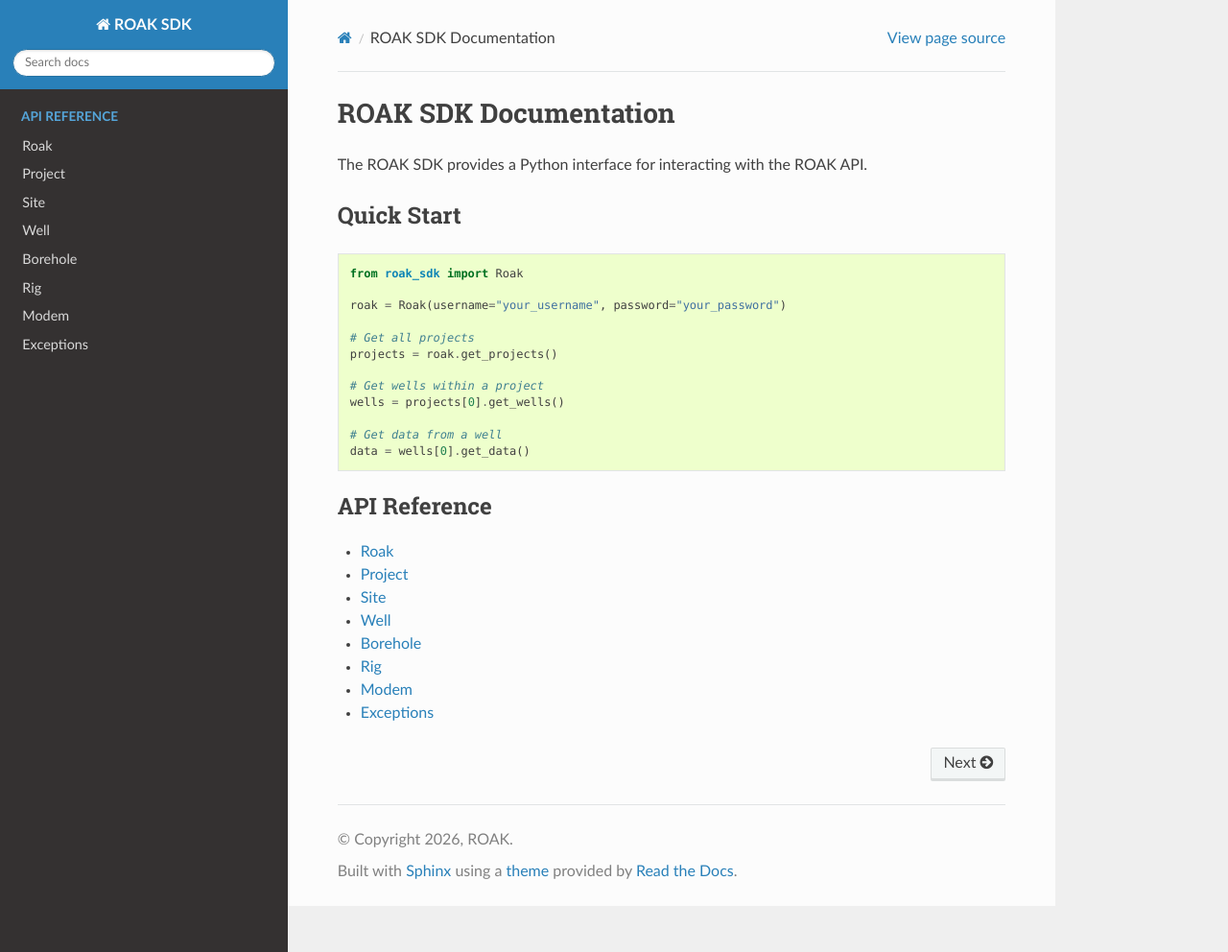
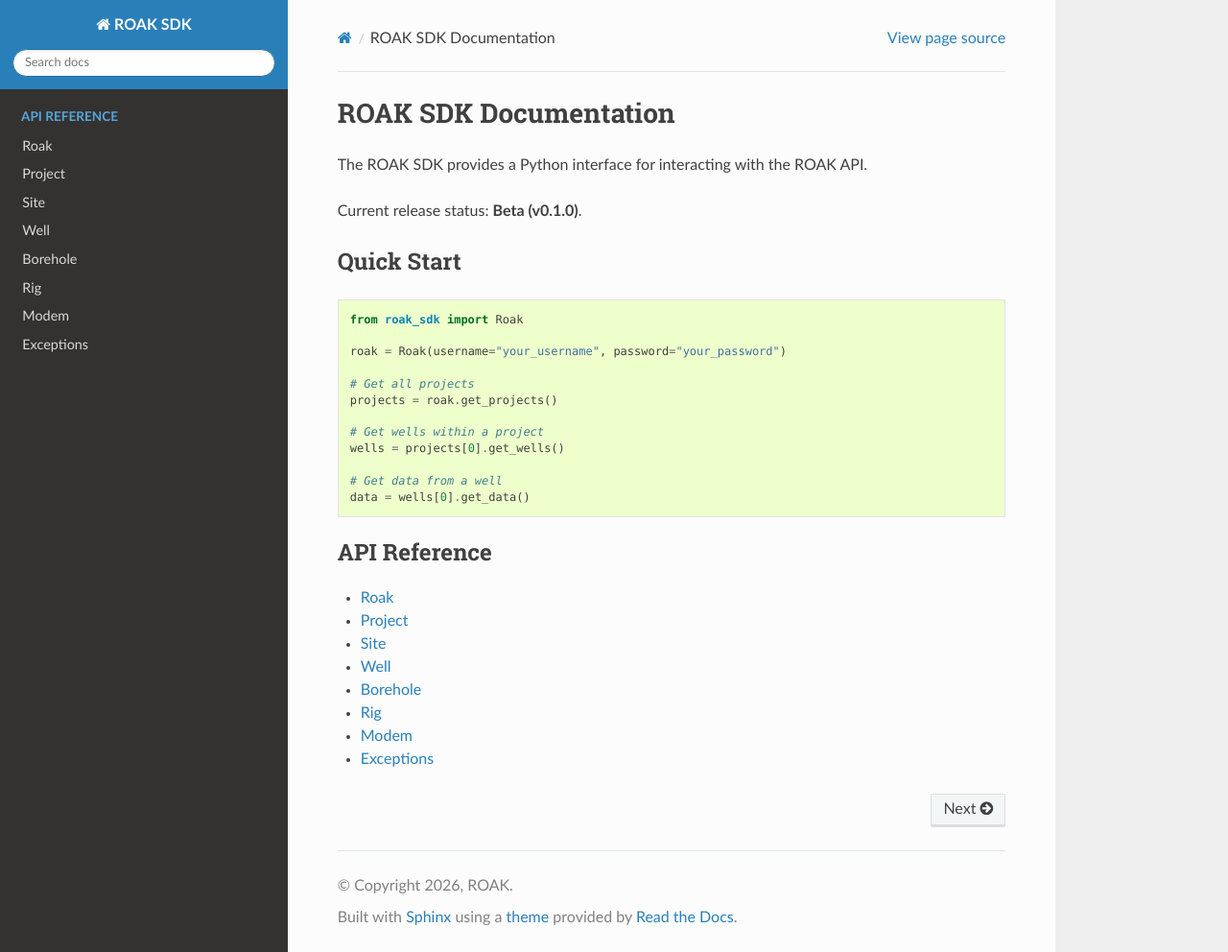
Before and after one commit to ROAK-Eijkelkamp/ROAK-sdk, a Sphinx documentation site: the page built from docs/sphinx/index.rst, in a window 1280 px wide and 992 px high. Shown: the whole window at 96% size. Built offline with Sphinx 7.4.7 and the Read the Docs theme 3.1.0, drawn with Linux system fonts in a browser that asks for light colours.

Commit message:
added versioning

```diff
--- a/docs/sphinx/conf.py
+++ b/docs/sphinx/conf.py
@@ -10,7 +10,8 @@
 project = "ROAK SDK"
 copyright = "2026, ROAK"
 author = "ROAK Team"
-release = "0.1.0"
+version = "0.1"
+release = "0.1.0 (Beta)"
 
 # -- Extensions ---------------------------------------------------------------
 extensions = [
@@ -53,8 +54,8 @@
     "collapse_navigation": False,
 }
 
-html_title = "ROAK SDK Documentation"
-html_short_title = "ROAK SDK"
+html_title = "ROAK SDK Documentation (Beta v0.1.0)"
+html_short_title = "ROAK SDK v0.1.0 Beta"
 
 # -- General ------------------------------------------------------------------
 source_suffix = ".rst"
--- a/docs/sphinx/index.rst
+++ b/docs/sphinx/index.rst
@@ -2,6 +2,8 @@
 ======================
 
 The ROAK SDK provides a Python interface for interacting with the ROAK API.
+
+Current release status: **Beta (v0.1.0)**.
 
 Quick Start
 -----------
--- a/pyproject.toml
+++ b/pyproject.toml
@@ -8,6 +8,9 @@
 description = "ROAK SDK for interacting with the ROAK API"
 readme = "README.md"
 requires-python = ">=3.10,<3.13"
+classifiers = [
+    "Development Status :: 4 - Beta",
+]
 dependencies = [
     "requests>=2.31,<3",
 ]
--- a/src/roak_sdk/__init__.py
+++ b/src/roak_sdk/__init__.py
@@ -28,6 +28,9 @@
     "MissingRefreshTokenError",
     "InvalidJSONError",
     "TokenExpiredError",
+    "__version__",
+    "__release_stage__",
 ]
 
 __version__ = "0.1.0"
+__release_stage__ = "beta"
```
Also changed, not shown: README.md (+2 -0 lines), docs/getting_started.md (+2 -0 lines).
